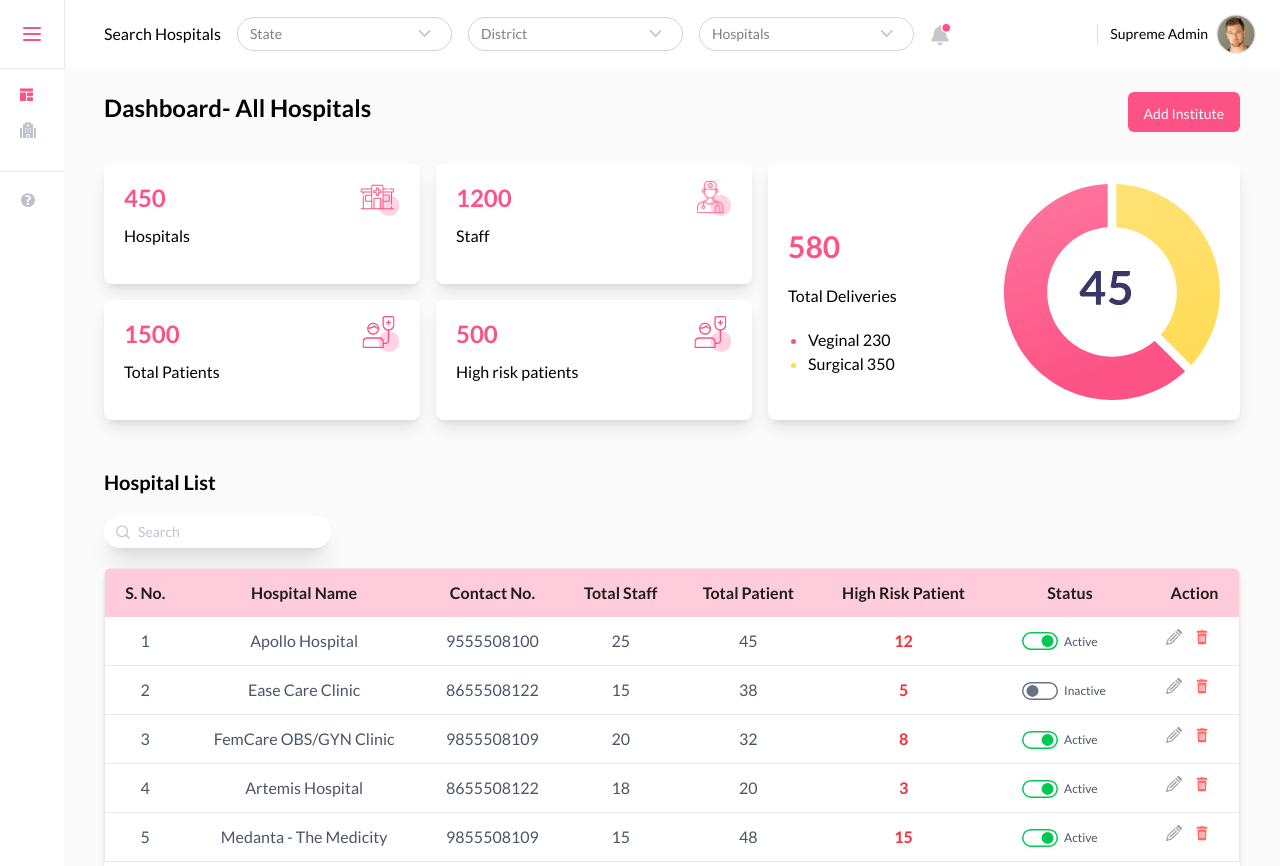
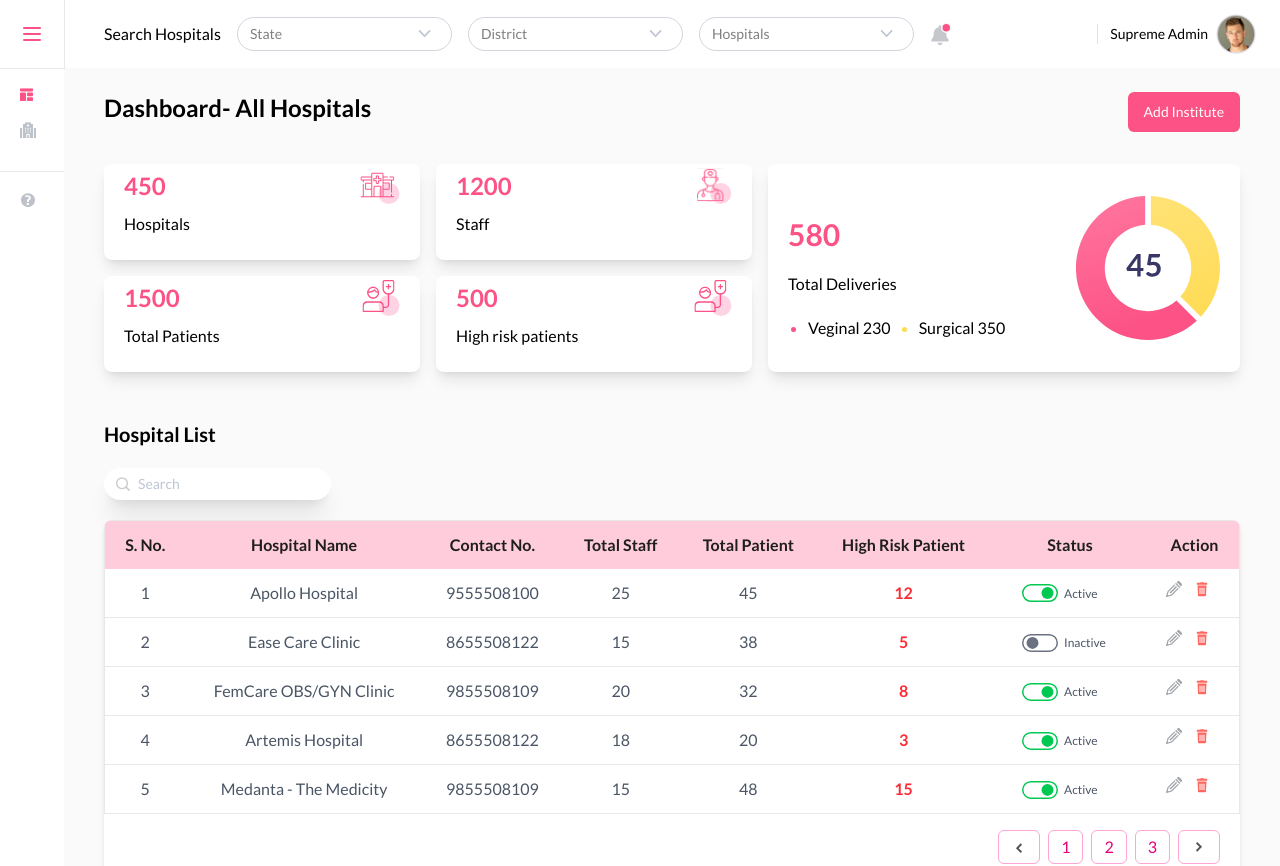
Before and after one commit to heysbr/project-life, a Next.js app: page /dashboard in a window 1280 px wide. Shown: the top 866 px of the page. Built offline with nearby package versions, Linux system fonts and the light colour scheme.

Commit message:
fix: adjust styling for Button, LargeCard, and SmallCard components for consistency and improved layout

```diff
--- a/src/components/Forms/Button.jsx
+++ b/src/components/Forms/Button.jsx
@@ -7,7 +7,7 @@ export default function Button(props) {
     <Link href={props?.link || "#"} >
       <button
         type="submit"
-        className={`${props?.className} ${props?.height || "h-10"} ${props?.width || "w-full"} px-4 py-3  h-10 my-auto text-white bg-[#FC5285] rounded-md text-sm cursor-pointer active:scale-95 transition-all`}
+        className={`${props?.className} ${props?.height || "h-10"} ${props?.width || "w-full"} px-4  h-10  text-white bg-[#FC5285] rounded-md text-sm cursor-pointer active:scale-95 transition-all`}
       >
         {props?.label || "Submit"}
       </button>
--- a/src/components/dashboard/LargeCard.jsx
+++ b/src/components/dashboard/LargeCard.jsx
@@ -7,12 +7,12 @@ export function LargeCard({ name, num, icon }) {
       <div>
         <p className="text-3xl text-[#FC5285] font-semibold my-5">{num}</p>
         <p className="font-medium mb-5">{name}</p>
-        <ul className="list-disc pl-5">
+        <ul className="list-disc pl-5 flex flex-row gap-x-7">
           <li className="marker:text-[#FC5285]">Veginal 230</li>
           <li className="marker:text-[#FFDB54]">Surgical 350</li>
         </ul>
       </div>
-      <Image src={icon} alt={name} className="w-1/2 h-auto" />
+      <Image src={icon} alt={name} className="w-36 h-auto" />
     </div>
   );
 }
--- a/src/components/dashboard/SmallCard.jsx
+++ b/src/components/dashboard/SmallCard.jsx
@@ -4,9 +4,9 @@ import React from "react";
 
 export function SmallCard({data}) {
   return (
-    <div className="flex-3 grid grid-cols-2 gap-4 pl-0 p-2">
+    <div className="flex-3 grid grid-cols-2 gap-4 pl-0 p-2 h-56">
       {data.map(({ name, num, icon }) => (
-        <div key={name} className="bg-white shadow-lg rounded-lg px-5 py-4" >
+        <div key={name} className="bg-white shadow-lg rounded-lg px-5 py-1 " >
           <div className="flex flex-row justify-between items-center">
             <span className="text-2xl text-[#FC5285] font-semibold">
               {num}
```
